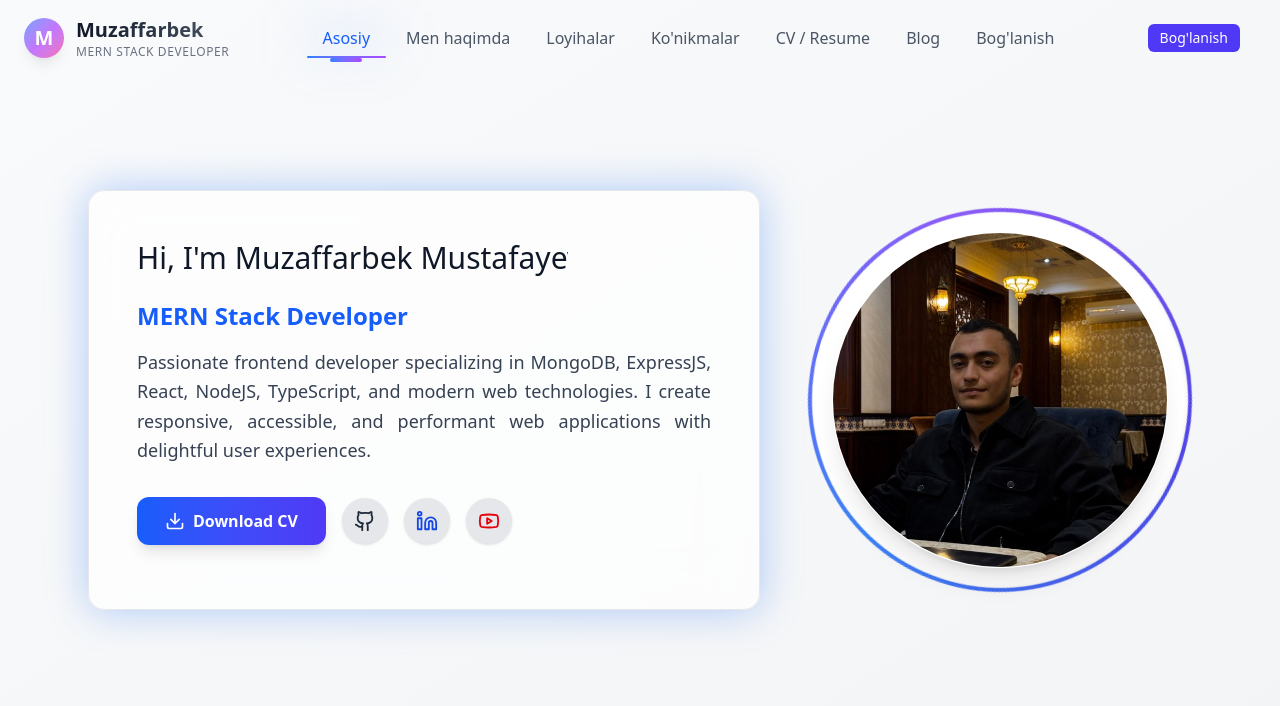
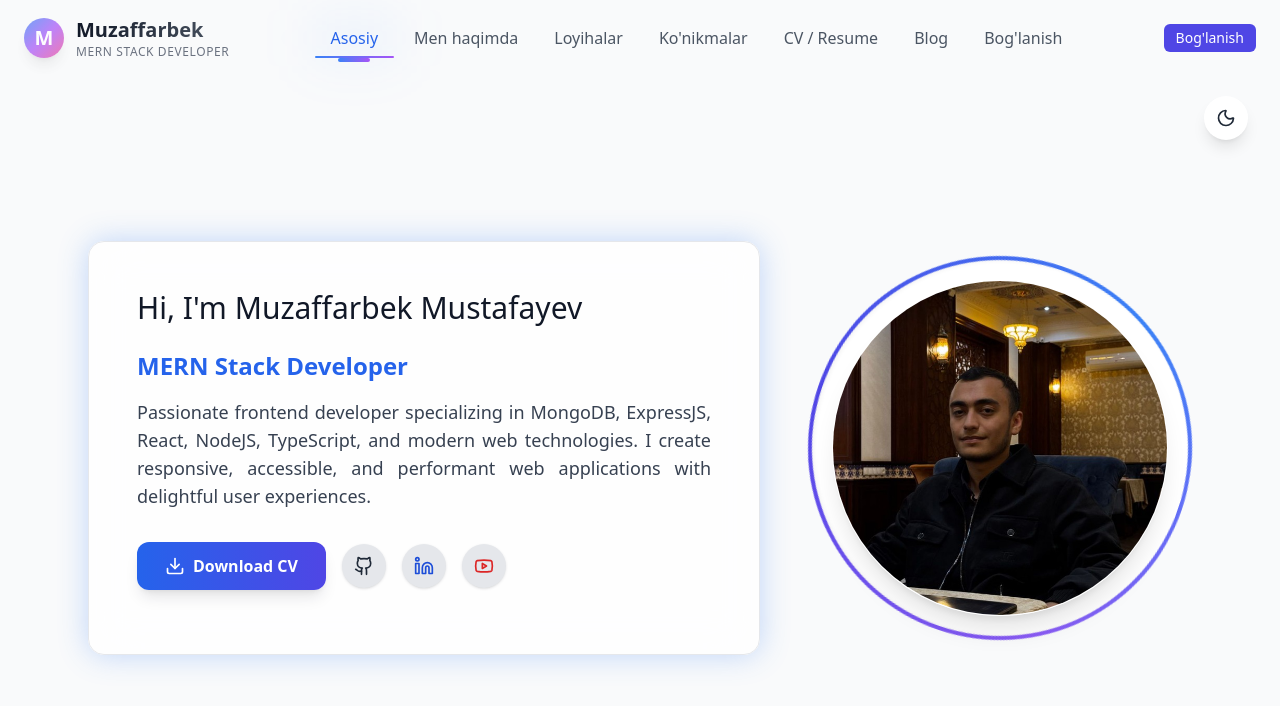
Before and after one commit to muzaffarbekmustafayevgit/AboutMeCli, a React (Vite) app: page / in a window 1280 px wide. Shown: the top 706 px of the page. Built offline with nearby package versions, Linux system fonts and the light colour scheme.

Commit message:
dark/light and home.jsx updated

```diff
--- a/index.html
+++ b/index.html
@@ -1,14 +1,27 @@
-<!doctype html>
+<!DOCTYPE html>
 <html lang="en">
 <head>
   <meta charset="UTF-8" />
-    <link rel="icon" type="image/svg+xml" href="/vite.svg" />
   <meta name="viewport" content="width=device-width, initial-scale=1.0" />
-    <title>web</title>
+  <title>Web</title>
+
+  <!-- Tailwind CDN -->
+  <script src="https://cdn.tailwindcss.com"></script>
+  <script>
+    tailwind.config = {
+      darkMode: 'class', // dark/light toggle uchun
+      theme: {
+        extend: {
+          animation: {
+            'spin-slow': 'spin 4s linear infinite',
+          },
+        },
+      },
+    }
+  </script>
 </head>
-  <body>
+<body class="bg-gray-50 dark:bg-gray-900 transition-colors duration-500">
   <div id="root"></div>
-    <script src="https://cdn.jsdelivr.net/npm/@tailwindcss/browser@4"></script>
   <script type="module" src="/src/main.jsx"></script>
 </body>
 </html>
--- a/src/components/ThemeToggle.jsx
+++ b/src/components/ThemeToggle.jsx
@@ -1,22 +1,33 @@
-import React from "react";
-import { useTheme } from "../contexts/ThemeContext";
+import React, { useState, useEffect } from "react";
+import { Moon, Sun } from "lucide-react";
 
 const ThemeToggle = () => {
-  const { theme, toggleTheme } = useTheme();
+  const [isDark, setIsDark] = useState(() => {
+    if (typeof window !== "undefined") {
+      const saved = localStorage.getItem("darkMode");
+      if (saved !== null) return saved === "true";
+      return window.matchMedia("(prefers-color-scheme: dark)").matches;
+    }
+    return false;
+  });
+
+useEffect(() => {
+  const html = document.documentElement;
+  if (isDark) html.classList.add("dark");
+  else html.classList.remove("dark");
+  localStorage.setItem("darkMode", isDark.toString());
+}, [isDark]);
+
+  const toggleDarkMode = () => setIsDark(!isDark);
 
   return (
     <button
-      onClick={toggleTheme}
-      className="p-2 rounded-full bg-gray-200 dark:bg-gray-700 transition-all duration-300 hover:scale-110 focus:outline-none focus:ring-2 focus:ring-blue-500"
-      aria-label={`${theme === 'light' ? 'Dark' : 'Light'} modega o'tish`}
+      onClick={toggleDarkMode}
+      className="fixed top-24 right-4 sm:right-6 md:right-8 z-50 p-2.5 sm:p-3 rounded-full shadow-lg transition-all duration-300
+                 bg-white dark:bg-gray-800 text-gray-800 dark:text-yellow-300 hover:scale-110 active:scale-95"
+      aria-label="Toggle dark mode"
     >
-      <div className="w-6 h-6 flex items-center justify-center">
-        {theme === 'light' ? (
-          <span className="text-gray-800 text-xl transition-transform duration-300">🌙</span>
-        ) : (
-          <span className="text-yellow-300 text-xl transition-transform duration-300">☀️</span>
-        )}
-      </div>
+      {isDark ? <Sun size={20} className="sm:w-5 sm:h-5" /> : <Moon size={20} className="sm:w-5 sm:h-5" />}
     </button>
   );
 };
--- a/src/pages/Home.jsx
+++ b/src/pages/Home.jsx
@@ -1,92 +1,80 @@
-import React, { useState, useEffect } from "react";
-import { Download, Github, Linkedin, Youtube } from "lucide-react";
-import MyImage from "../assets/USER.jpg"
+import React,{useState,useEffect} from "react";
+import { Download, Github, Linkedin, Youtube, Moon, Sun } from "lucide-react";
+import MyImage from "../assets/USER.jpg";
+import ThemeToggle from "../components/ThemeToggle";
 function Home() {
-  const [rotation, setRotation] = useState(0);
+   const [rotation, setRotation] = useState(0);
 
+  // Continuous rotation effect for profile gradient
   useEffect(() => {
     const interval = setInterval(() => {
       setRotation((prev) => (prev + 1) % 360);
     }, 20);
     return () => clearInterval(interval);
   }, []);
+  return (
+ <div className="flex flex-col lg:flex-row gap-4 sm:gap-6 lg:gap-8 xl:gap-12 justify-center items-center px-4 sm:px-6 md:px-8 py-6 sm:py-8 pt-24 md:pt-32 min-h-screen
+                bg-gray-50 dark:bg-gray-900 transition-colors duration-500">
 
-  return (
-   <div className="flex flex-col lg:flex-row gap-8 lg:gap-12 justify-center items-center p-6 md:p-8 pt-32 min-h-screen dark:bg-gray-900">
+  {/* Theme Toggle */}
+  <ThemeToggle />
+
   {/* Card 1: Content */}
   <div
-    className="rounded-2xl p-6 md:p-12 w-full max-w-md lg:max-w-2xl
-      bg-white/70 dark:bg-gray-900/70 backdrop-blur-xl shadow-2xl border border-gray-200 dark:border-gray-700
-     shadow-[0_0_40px_rgba(59,130,246,0.4)] transition-all duration-500"
-  >
-    <h3 className="typing-once md:text-3xl text-xl text-gray-900 dark:text-white mb-4 w-fit pb-2">
+    className="rounded-2xl p-4 sm:p-6 md:p-8 lg:p-10 xl:p-12 w-full max-w-xs sm:max-w-sm md:max-w-md lg:max-w-lg xl:max-w-2xl
+               bg-white/80 dark:bg-gray-800/80 backdrop-blur-xl border border-gray-200 dark:border-gray-700
+               shadow-[0_0_30px_rgba(59,130,246,0.3)] dark:shadow-[0_0_40px_rgba(59,130,246,0.4)]
+               transition-all duration-500">
+    <h3 className="typing-once text-lg sm:text-xl md:text-2xl lg:text-3xl text-gray-900 dark:text-white mb-3 sm:mb-4 w-fit pb-2">
       Hi, I'm Muzaffarbek Mustafayev
     </h3>
 
-    <style jsx>{`
-      .typing-once {
-        overflow: hidden;
-        white-space: nowrap;
-        width: 0;
-        animation: typing 7s steps(40, end) forwards;
-      }
-      @keyframes typing {
-        from { width: 0; }
-        to { width: 100%; }
-      }
-      .typing-once::after {
-        content: '';
-        display: inline-block;
-        width: 2px;
-        height: 1em;
-        animation: none;
-        opacity: 0;
-      }
-    `}</style>
-
-    <p className="text-xl md:text-2xl font-semibold text-blue-600 dark:text-blue-400 mb-4">
+    <p className="text-base sm:text-lg md:text-xl lg:text-2xl font-semibold text-blue-600 dark:text-blue-400 mb-3 sm:mb-4">
       MERN Stack Developer
     </p>
 
-    <p className="text-gray-700 dark:text-gray-300 text-base md:text-lg leading-relaxed mb-8 text-justify">
+    <p className="text-gray-700 dark:text-gray-300 text-sm sm:text-base md:text-lg leading-relaxed mb-6 sm:mb-8 text-justify">
       Passionate frontend developer specializing in MongoDB, ExpressJS,
       React, NodeJS, TypeScript, and modern web technologies. I create
       responsive, accessible, and performant web applications with
       delightful user experiences.
     </p>
 
-    <div className="flex flex-wrap items-center gap-4 mb-4">
-      <button className="flex items-center justify-center gap-2 px-6 md:px-7 py-3
+    <div className="flex flex-col sm:flex-row sm:items-center gap-3 sm:gap-4 mb-4">
+      <button className="flex items-center justify-center gap-2 px-4 sm:px-5 md:px-6 lg:px-7 py-2 sm:py-2.5 md:py-3
         bg-gradient-to-r from-blue-600 to-indigo-600 text-white font-semibold rounded-xl
-        shadow-lg hover:shadow-2xl hover:scale-105 active:scale-95 transition-all duration-300">
-        <Download size={20} /> Download CV
+        shadow-lg hover:shadow-xl hover:scale-[1.02] active:scale-95 transition-all duration-300 text-sm sm:text-base">
+        <Download size={18} className="sm:w-5 sm:h-5" />
+        <span>Download CV</span>
       </button>
 
-      <div className="flex gap-4">
-        <a href="#" className="p-3 bg-gray-200 dark:bg-gray-700 rounded-full shadow hover:shadow-lg hover:-translate-y-1 transition-all">
-          <Github className="text-gray-800 dark:text-gray-200" size={22} />
+      <div className="flex justify-center sm:justify-start gap-3 sm:gap-4 pt-2 sm:pt-0">
+        <a href="#" className="p-2 sm:p-3 bg-gray-200 dark:bg-gray-700 rounded-full shadow hover:shadow-lg hover:-translate-y-0.5 transition-all">
+          <Github className="text-gray-800 dark:text-gray-200 w-4 h-4 sm:w-5 sm:h-5" />
         </a>
-        <a href="#" className="p-3 bg-gray-200 dark:bg-gray-700 rounded-full shadow hover:shadow-lg hover:-translate-y-1 transition-all">
-          <Linkedin className="text-blue-700 dark:text-blue-400" size={22} />
+        <a href="#" className="p-2 sm:p-3 bg-gray-200 dark:bg-gray-700 rounded-full shadow hover:shadow-lg hover:-translate-y-0.5 transition-all">
+          <Linkedin className="text-blue-700 dark:text-blue-400 w-4 h-4 sm:w-5 sm:h-5" />
         </a>
-        <a href="#" className="p-3 bg-gray-200 dark:bg-gray-700 rounded-full shadow hover:shadow-lg hover:-translate-y-1 transition-all">
-          <Youtube className="text-red-600 dark:text-red-400" size={22} />
+        <a href="#" className="p-2 sm:p-3 bg-gray-200 dark:bg-gray-700 rounded-full shadow hover:shadow-lg hover:-translate-y-0.5 transition-all">
+          <Youtube className="text-red-600 dark:text-red-400 w-4 h-4 sm:w-5 sm:h-5" />
         </a>
       </div>
     </div>
   </div>
 
   {/* Card 2: Profile Image */}
-  <div className="relative w-64 md:w-96 h-64 md:h-96">
-    <div className="absolute inset-0 rounded-full animate-[spin_18s_linear_infinite]"
+  <div className="relative w-48 h-48 sm:w-56 sm:h-56 md:w-64 md:h-64 lg:w-80 lg:h-80 xl:w-96 xl:h-96">
+    <div
+      className="absolute inset-0 rounded-full animate-spin-slow"
       style={{
         background: `conic-gradient(#4f46e5, #3b82f6, #8b5cf6, #4f46e5)`,
+        transform: `rotate(${rotation}deg)`,
       }}
     >
       <div className="absolute inset-1 bg-white dark:bg-gray-900 rounded-full shadow-inner"></div>
     </div>
 
-    <div className="absolute inset-6 rounded-full overflow-hidden border border-white dark:border-gray-800 shadow-xl">
+    <div className="absolute inset-3 sm:inset-4 md:inset-5 lg:inset-6 rounded-full overflow-hidden border border-white dark:border-gray-800 shadow-xl">
       <img
         src={MyImage}
         alt="Muzaffarbek Mustafayev"
@@ -95,10 +83,18 @@ function Home() {
     </div>
   </div>
 
-  <style jsx>{`
-    @keyframes spin {
-      from { transform: rotate(0deg); }
-      to { transform: rotate(360deg); }
+  {/* Responsive adjustments */}
+  <style>{`
+    @media (max-width: 640px) {
+      .typing-once {
+        animation: typing 2s steps(30, end) forwards;
+        white-space: normal;
+      }
+    }
+    @media (max-width: 768px) {
+      .pt-24 {
+        padding-top: 6rem;
+      }
     }
   `}</style>
 </div>
```
Lines whose indentation alone changed are shown as unchanged.
